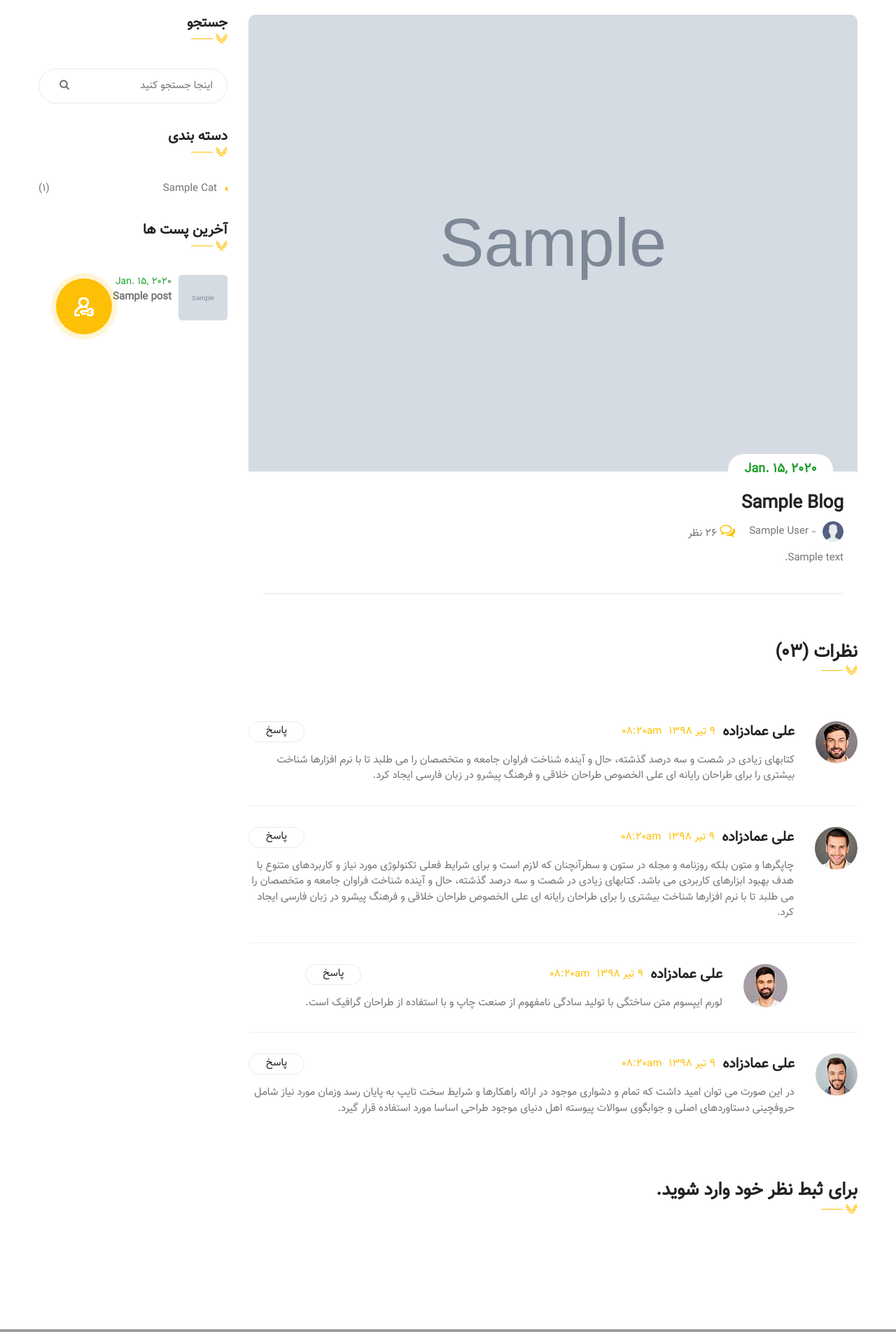
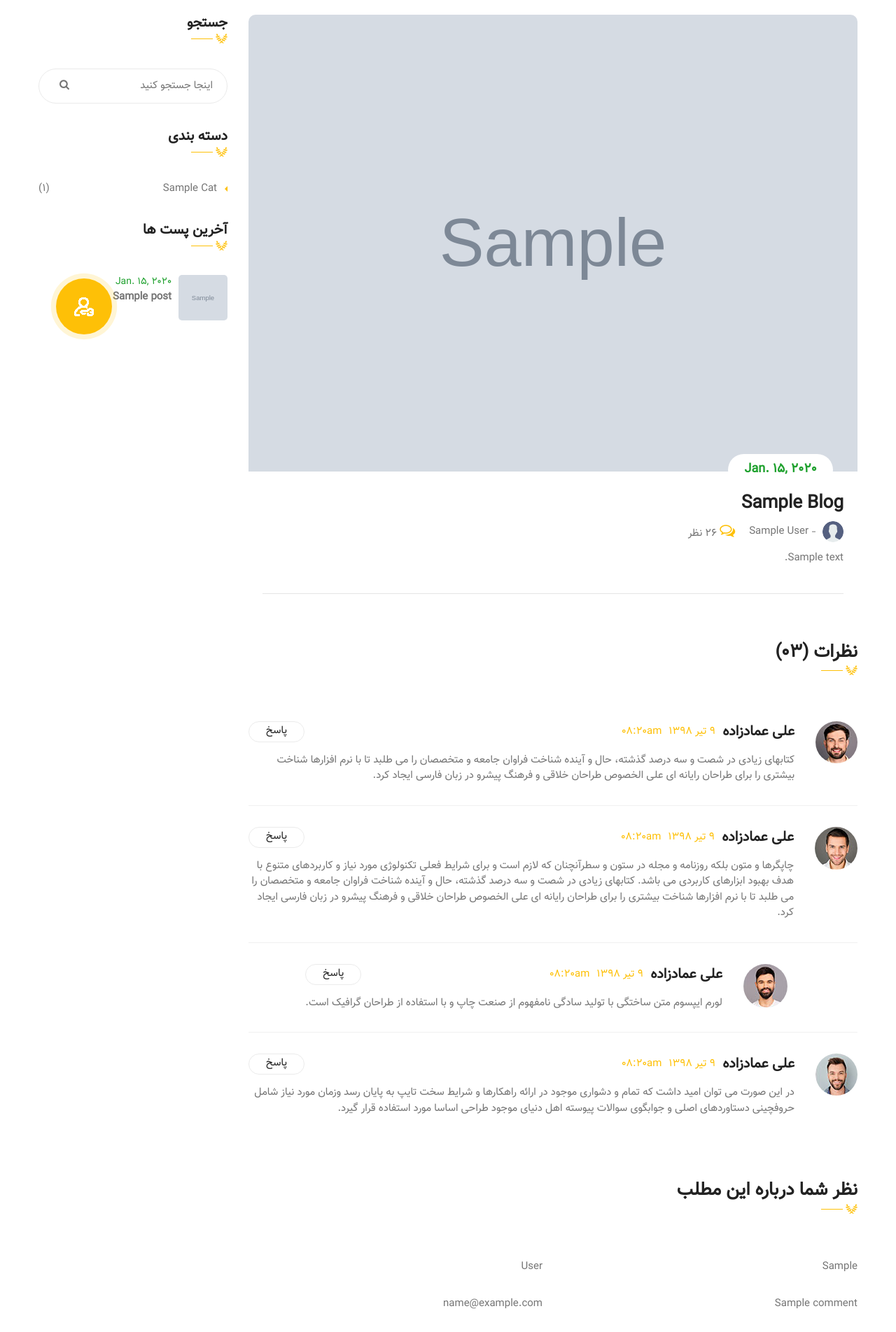
Before and after one commit to poya-kob/sbi-shop, a Django app: template templates/blog/blog_detail.html in a window 1280 px wide. Shown: the part 222-2126 px from the top of the page at 70% size. Run offline with Django 4.2, Linux system fonts and the light colour scheme; the template is opened without the code that fills it: most values are stand-ins (such as "Sample title", 1, 10 or a date in 2020); grey boxes marked "Sample" are stand-in pictures; some libraries are stand-ins or nearby versions; grey boxes are pictures that could not be loaded.

Commit message:
create comments done

```diff
--- a/blog/urls.py
+++ b/blog/urls.py
@@ -1,9 +1,10 @@
 from django.urls import path
 
-from .views import BlogList, BlogDetail
+from .views import BlogList, BlogDetail, CommentsView
 
 urlpatterns = [
     path("", BlogList.as_view(), name='blogs'),
     path("<int:pk>/", BlogDetail.as_view(), name='blog_detail'),
+    path("comment/<int:pk>/", CommentsView.as_view(), name='comment'),
     path("<int:pk>/<str:title>/", BlogDetail.as_view(), name='blog_detail'),
 ]
--- a/templates/blog/blog_detail.html
+++ b/templates/blog/blog_detail.html
@@ -128,51 +128,58 @@
                                     </li>
                                 </ul>
                             </div>
-                            {% if request.user.is_authenticated %}
+                            <form method="post" action="{% url 'comment' pk=blog.id %}">
                                 <div class="blog_single_heading">
                                     <h3>نظر شما درباره این مطلب</h3>
                                     <img src="{% static 'images/footer_underline.png' %}" alt="image">
                                 </div>
                                 <div class="comment_form">
                                     <div class="row">
-                                        <div class="col-md-6 col-lg-6">
+                                        {% csrf_token %}
+                                        <div {{ user.is_authenticated|yesno:'hidden,""' }}
+                                                class="col-md-6 col-lg-6">
                                             <div class="form_block">
-                                                <input type="text" class="form_field" placeholder="نام">
+                                                {{ comment.first_name }}
+                                            </div>
+                                        </div>
+                                        <div {{ user.is_authenticated|yesno:'hidden,""' }}
+                                                class="col-md-6 col-lg-6">
+                                            <div class="form_block">
+                                                {{ comment.last_name }}
                                             </div>
                                         </div>
                                         <div class="col-md-6 col-lg-6">
                                             <div class="form_block">
-                                                <input type="text" class="form_field" placeholder="نام خانوادگی">
+                                                {{ comment.title }}
                                             </div>
                                         </div>
-                                        <div class="col-md-6 col-lg-6">
+                                        <div {{ user.is_authenticated|yesno:'hidden,""' }}
+                                                class="col-md-6 col-lg-6">
                                             <div class="form_block">
-                                                <input type="text" class="form_field" placeholder="ایمیل">
-                                            </div>
-                                        </div>
-                                        <div class="col-md-6 col-lg-6">
-                                            <div class="form_block">
-                                                <input type="text" class="form_field" placeholder="عنوان">
+                                                {{ comment.email }}
                                             </div>
                                         </div>
                                         <div class="col-md-12 col-lg-12">
                                             <div class="form_block">
-                                                <textarea placeholder="Message" class="form_field"></textarea>
+                                                {{ comment.body }}
+                                            </div>
+                                        </div>
+                                        <div class="col-md-12 col-lg-12">
+                                            <div hidden class="form_block">
+                                                <select name="blog" required="" id="id_blog" style="display: none;">
+                                                    <option value="{{ blog.id }}" selected>{{ blog.title }}</option>
+
+                                                </select>
                                             </div>
                                         </div>
                                         <div class="col-md-12 col-lg-12">
                                             <div class="form_block">
-                                                <button class="clv_btn">ارسال</button>
+                                                <button type="submit" class="clv_btn">ارسال</button>
                                             </div>
                                         </div>
                                     </div>
                                 </div>
-                            {% else %}
-                                <div class="blog_single_heading">
-                                    <h3>برای ثبط نظر خود وارد شوید.</h3>
-                                    <img src="{% static 'images/footer_underline.png' %}" alt="image">
-                                </div>
-                            {% endif %}
+                            </form>
                         </div>
                     </div>
                 </div>
--- a/templates/blog/blog_list.html
+++ b/templates/blog/blog_list.html
@@ -46,8 +46,8 @@
                                             <a href="javascript:;">26 نظر</a>
                                         </div>
                                     </div>
-                                    <p>{{ blog.body|slice:300 }} ...</p>
-                                    <a href=""{% url 'blog_detail' pk=blog.id title=blog.title.split|join:'-' %}"">بیشتر
+                                    <p>{{ blog.body|slice:300|safe }} ...</p>
+                                    <a href="{% url 'blog_detail' pk=blog.id title=blog.title.split|join:'-' %}"">بیشتر
                                     بخوانید <span><i class="fa fa-long-arrow-left"
                                                      aria-hidden="true"></i></span></a>
                                 </div>
```
Also changed, not shown: blog/forms.py (added, +26 -0 lines), blog/models.py (+16 -0 lines), blog/views.py (+18 -3 lines), blog/migrations/0003_comments.py (added), 3 other files.
